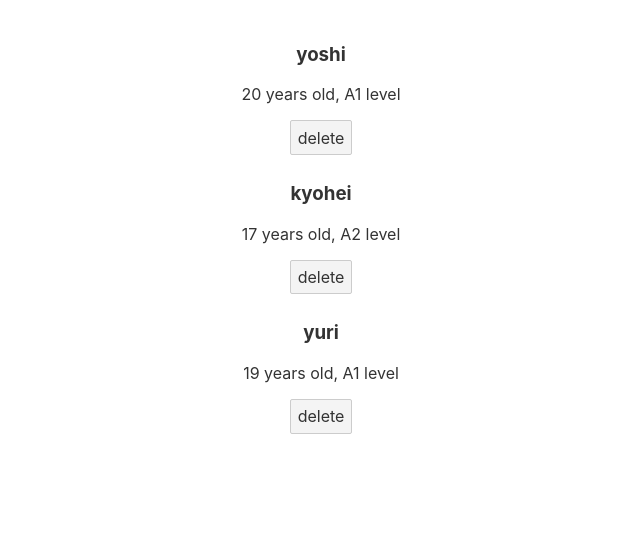
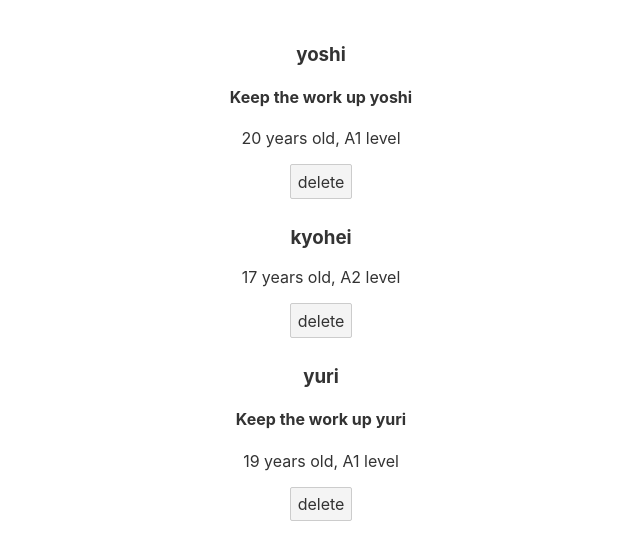
Before and after one commit to GuisseMaabo/Learning-germanIkigai, a Svelte app: page / in a window 1280 px wide. Shown: the top 560 px of the page, without its empty margins (319-959 px from the left). Built offline with nearby package versions, Linux system fonts and the light colour scheme.

Commit message:
Encouraging students with  level A1: practicing conditionnals

```diff
--- a/src/App.svelte
+++ b/src/App.svelte
@@ -17,6 +17,9 @@
 	{#each students as student}
 	<div>
 		<h3>{student.name}</h3>
+		{#if student.level === "A1"}
+		<h4>Keep the work up {student.name}</h4>
+		{/if}
 		<p>{student.age} years old, {student.level} level </p>
 		<button on:click= {() => handleClick( student.name)}> delete </button>
 	</div>
```
